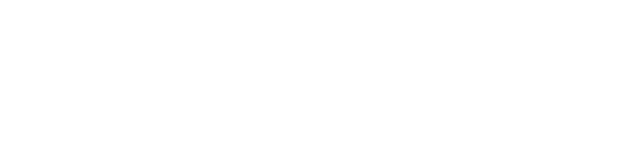
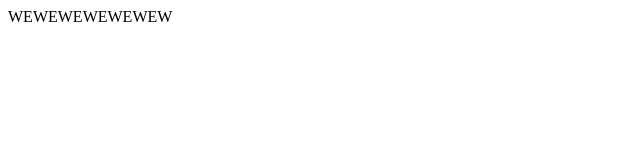
Before and after one commit to JanisKimenis/table-tennis-leaderboard, a plain HTML site: page index.html in a window 1280 px wide. Shown: the whole page, without its empty margins (0-640 px from the left). Drawn offline with Linux system fonts and the light colour scheme.

Commit message:
changes 2

```diff
--- a/index.html
+++ b/index.html
@@ -1 +1,3 @@
-<html></html>
+<html>
+  <p>WEWEWEWEWEWEW</p>
+</html>
```
